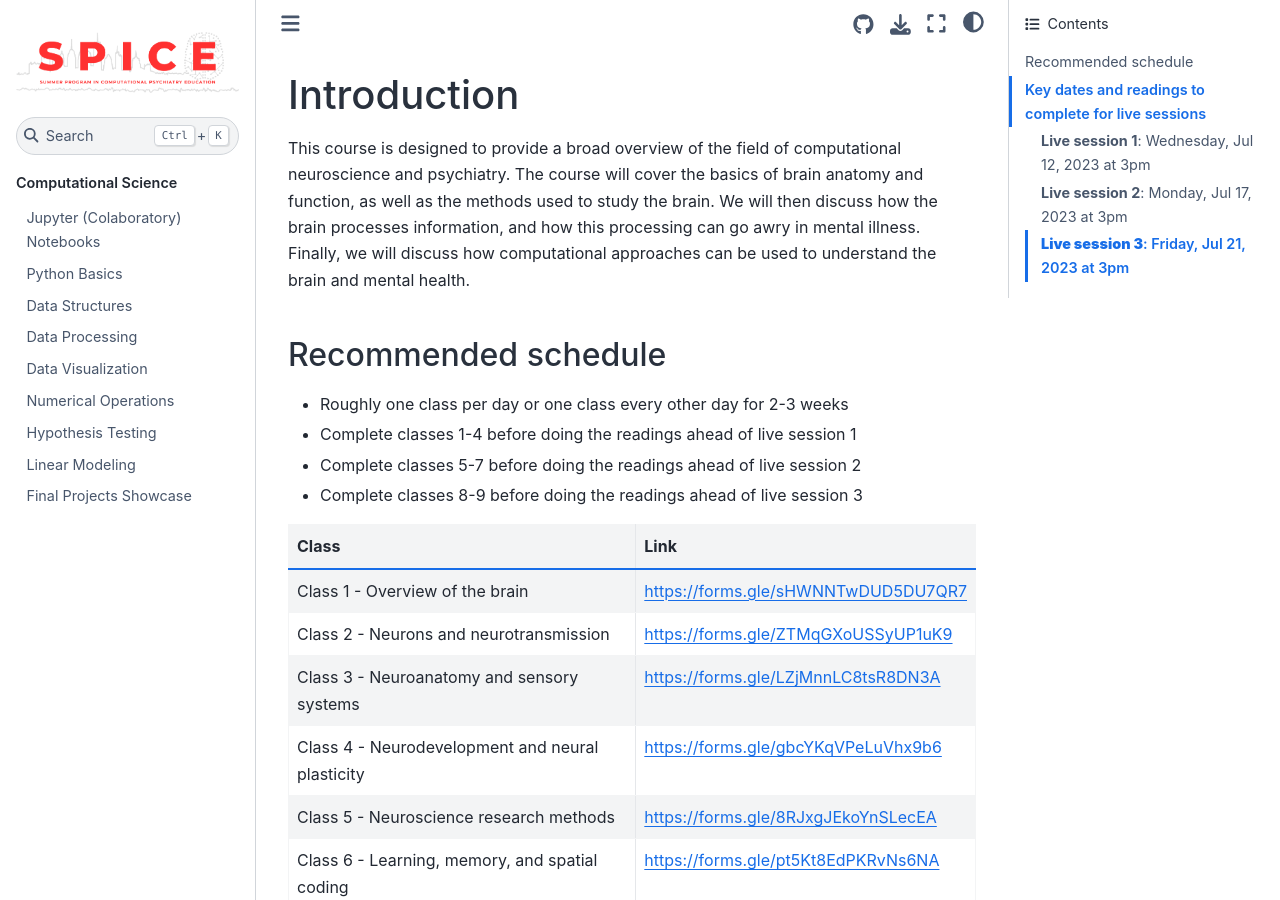
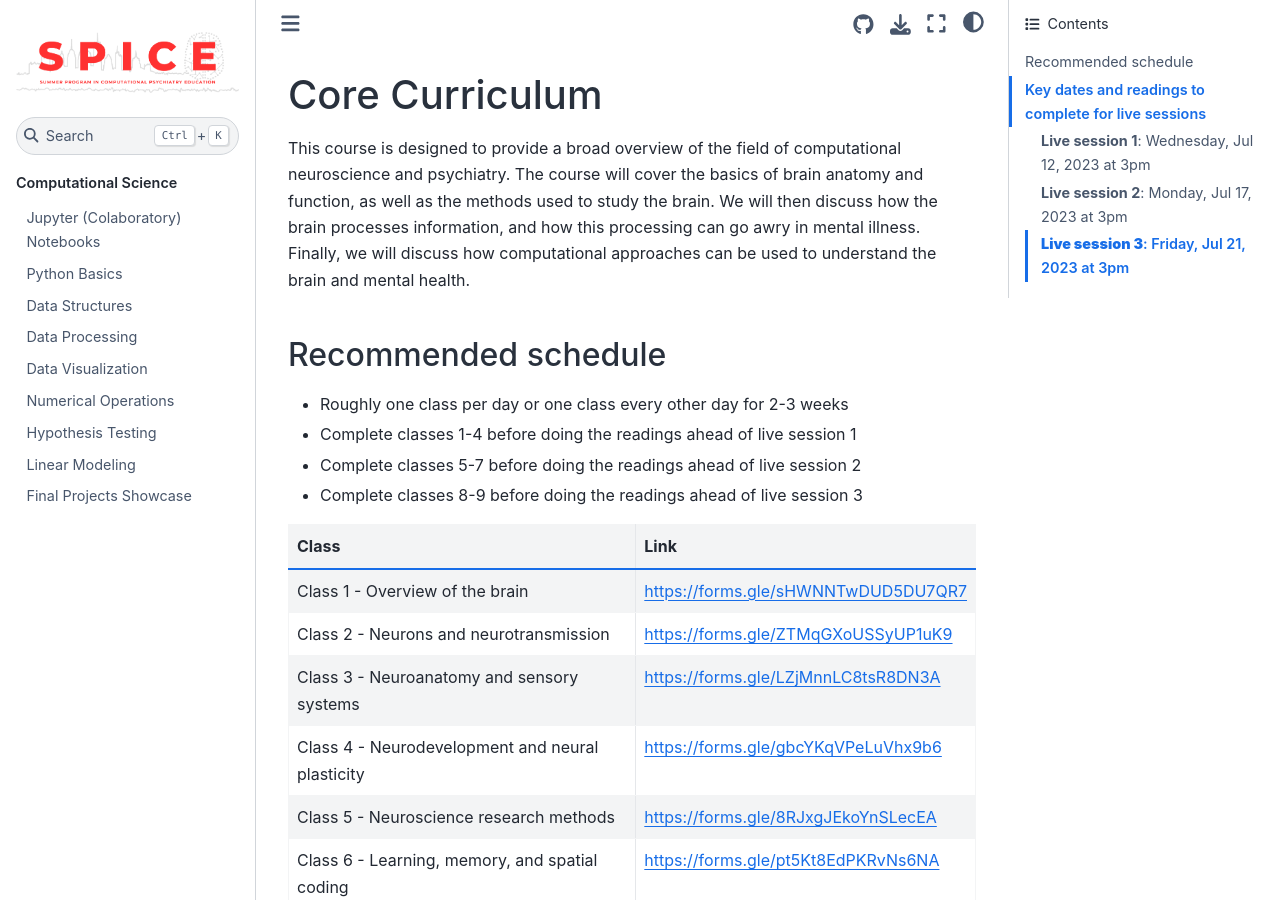
Before and after one commit to Center-for-Computational-Psychiatry/course_spice, a Jupyter Book: the page built from modules/module-00_intro-to-neuro-psych.md, in a window 1280 px wide and 900 px high. Built offline with Jupyter Book 1.0.4 settings and Sphinx 7.4.7 and the Sphinx Book theme 1.1.4, drawn with Linux system fonts in a browser that asks for light colours.

Commit message:
Update module-00_intro-to-neuro-psych.md

```diff
--- a/modules/module-00_intro-to-neuro-psych.md
+++ b/modules/module-00_intro-to-neuro-psych.md
@@ -1,4 +1,4 @@
-# Introduction
+# Core Curriculum
 
 This course is designed to provide a broad overview of the field of computational neuroscience and psychiatry. The course will cover the basics of brain anatomy and function, as well as the methods used to study the brain. We will then discuss how the brain processes information, and how this processing can go awry in mental illness. Finally, we will discuss how computational approaches can be used to understand the brain and mental health.
 
```
